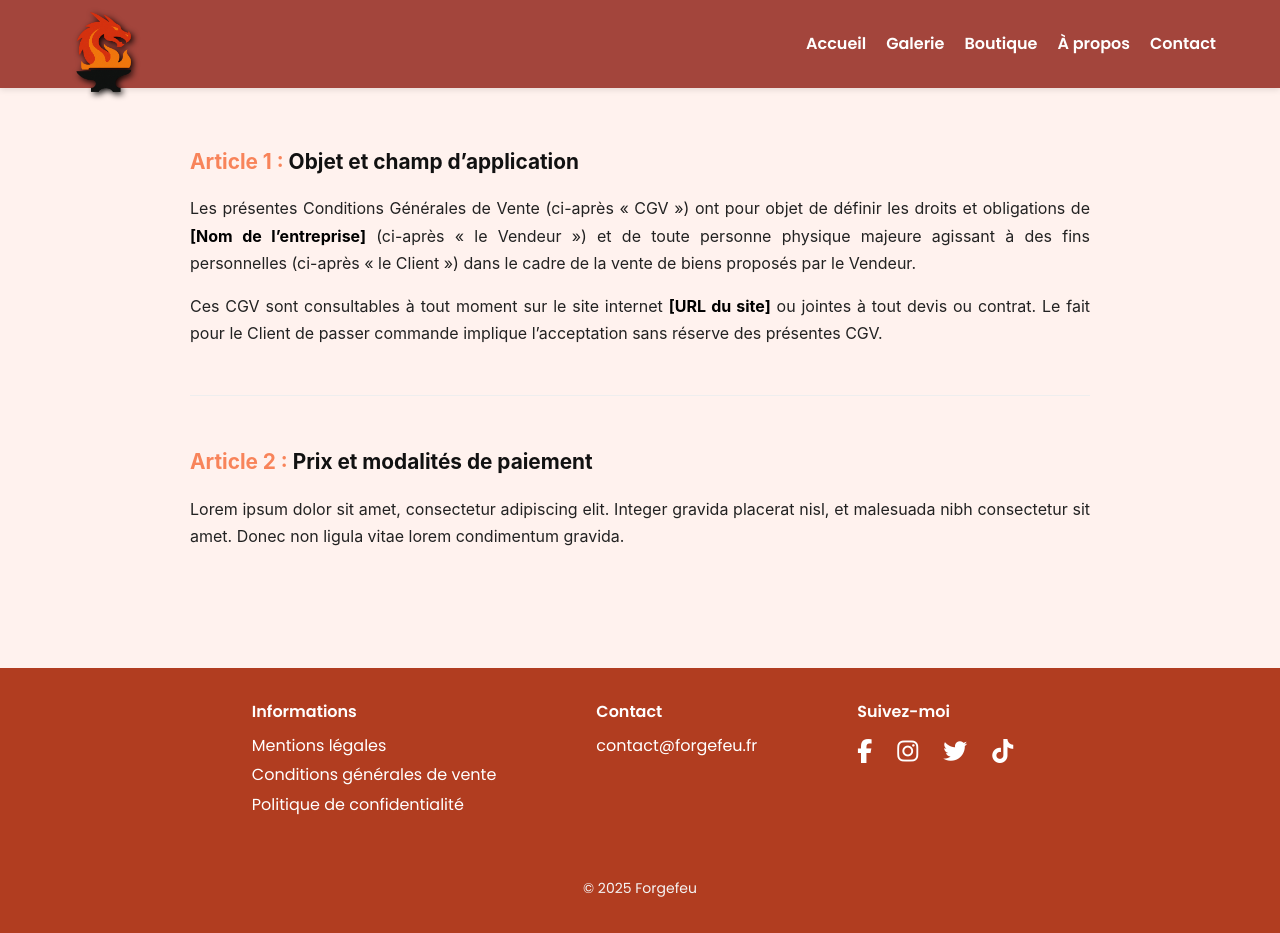
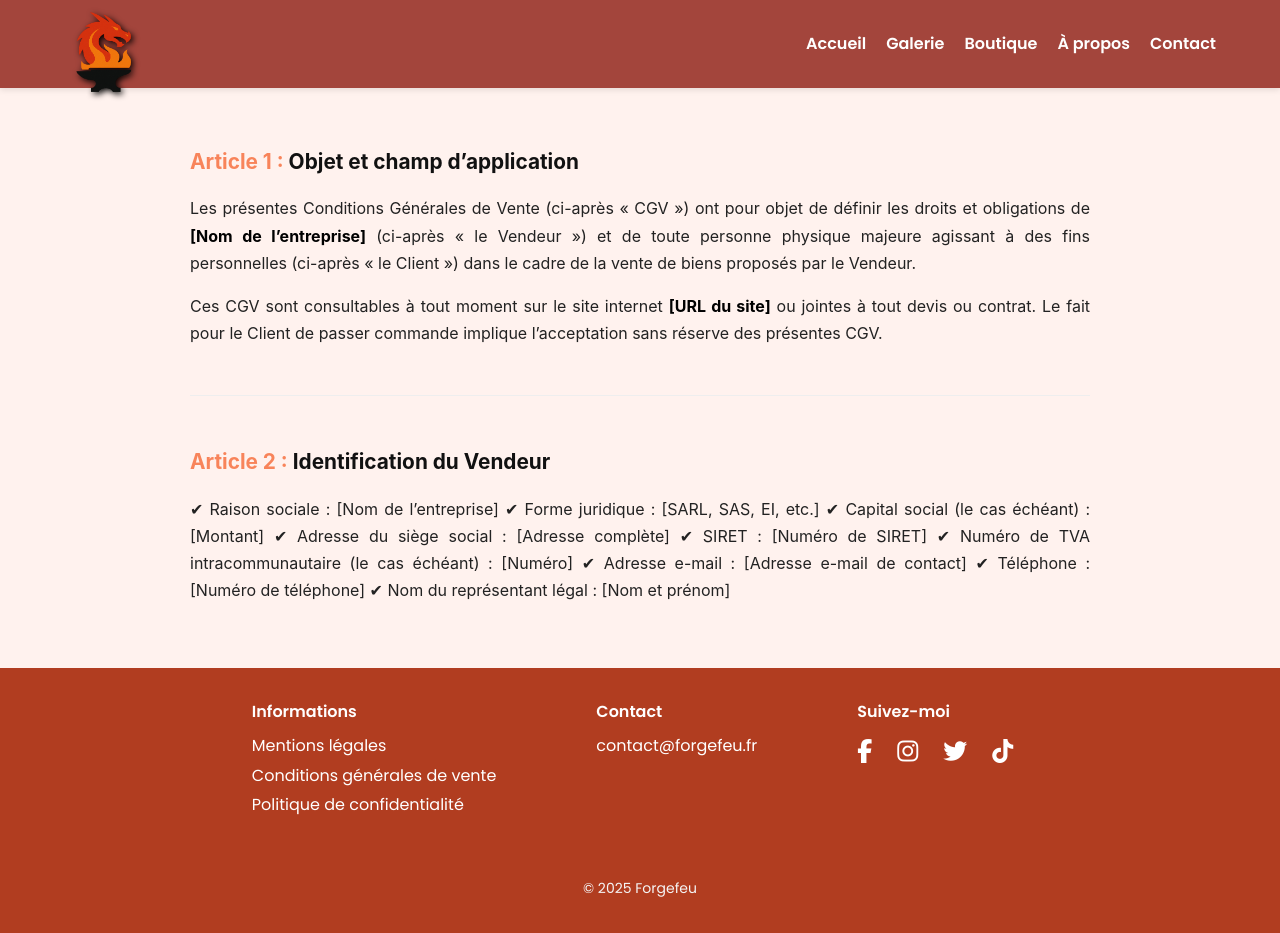
Before and after one commit to Yaen-Ghost/forgefeu, a Jekyll site: the page built from cgv.html, in a window 1280 px wide and 933 px high. Built offline with Jekyll 4.4.1, drawn with Linux system fonts in a browser that asks for light colours.

Commit message:
Update cgv.html

```diff
--- a/cgv.html
+++ b/cgv.html
@@ -21,11 +21,17 @@ permalink: /cgv/
   </article>
 
   <article class="cgv-article">
-    <h2><span>Article 2 :</span> Prix et modalités de paiement</h2>
+    <h2><span>Article 2 :</span> Identification du Vendeur</h2>
     <p>
-      Lorem ipsum dolor sit amet, consectetur adipiscing elit. Integer gravida
-      placerat nisl, et malesuada nibh consectetur sit amet. Donec non ligula
-      vitae lorem condimentum gravida.
+✔ Raison sociale : [Nom de l’entreprise]
+✔ Forme juridique : [SARL, SAS, EI, etc.]
+✔ Capital social (le cas échéant) : [Montant]
+✔ Adresse du siège social : [Adresse complète]
+✔ SIRET : [Numéro de SIRET]
+✔ Numéro de TVA intracommunautaire (le cas échéant) : [Numéro]
+✔ Adresse e-mail : [Adresse e-mail de contact]
+✔ Téléphone : [Numéro de téléphone]
+✔ Nom du représentant légal : [Nom et prénom]
     </p>
   </article>
 </section>
```
